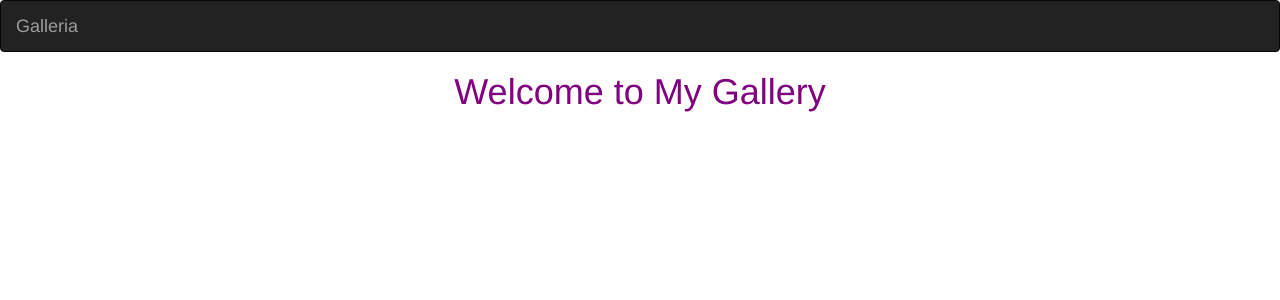
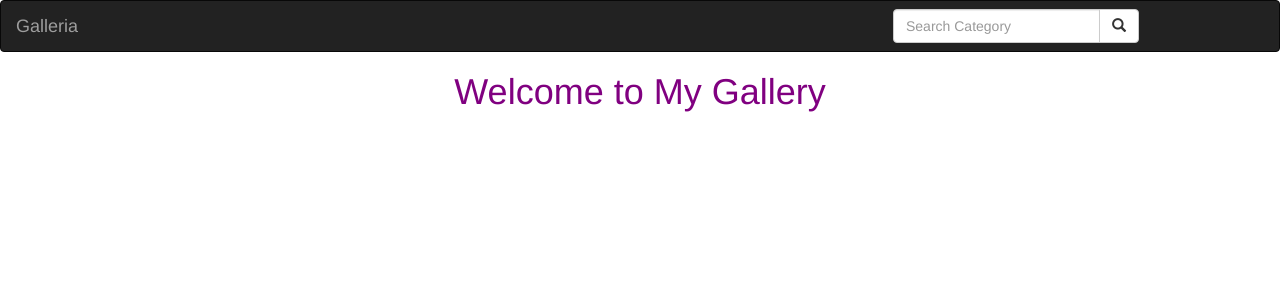
Before and after one commit to Lourine/Gallery, a Django app: template mygallery/templates/welcome.html in a window 1280 px wide. Shown: the top 300 px of the page. Run offline with Django 3.2, Linux system fonts and the light colour scheme; the template is opened without the code that fills it, so the values that code supplies are empty; parts of the project's set-up code (start-up, migrations or seed data) failed here and were passed over; some libraries are stand-ins or nearby versions.

Commit message:
Add a serach button in navbar.html

```diff
--- a/mygallery/templates/navbar.html
+++ b/mygallery/templates/navbar.html
@@ -9,8 +9,23 @@
 <nav class="navbar navbar-inverse">
   <div class="container-fluid">
     <div class="navbar-header">
-      <a class="navbar-brand" href="{% url 'welcome' %}">Galleria</a>
+      <a class="navbar-brand" href="{% url 'index' %}">Galleria</a>
     </div>
+    <!-- Adding a search form  -->
+    <div class="col-sm-4 col-md-4 navbar-right">
+
+        <form class="navbar-form" role="search" action="{% url 'search_results' %}">
+
+          <div class="input-group">
+            <input type="text" class="form-control" placeholder="Search Category" name="category">
+            <div class="input-group-btn">
+              <button class="btn btn-default" type="submit"><i class="glyphicon glyphicon-search"></i></button>
+            </div>
+          </div>
+
+        </form>
+      </div>
+      <!-- search form end -->
   </div>
 </nav>
 </body>
```
